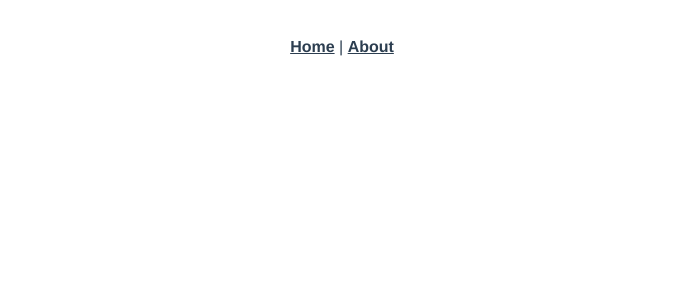
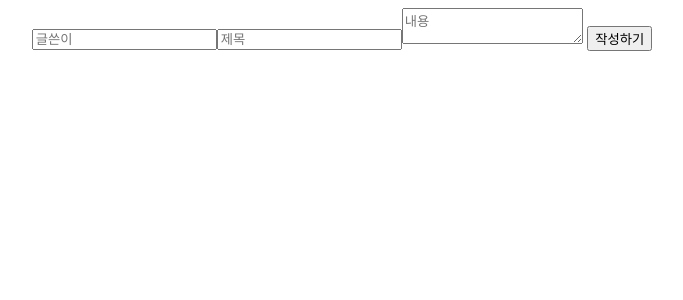
Before and after one commit to seyoungjoy/vue-board, a Vue app: page /create in a window 1280 px wide. Shown: the top 300 px of the page, without its empty margins (298-981 px from the left). Built offline with nearby package versions, Linux system fonts and the light colour scheme.

Commit message:
Read and Create

```diff
--- a/src/App.vue
+++ b/src/App.vue
@@ -1,13 +1,13 @@
 <template>
   <div id="app">
-    <nav>
-      <router-link to="/">Home</router-link> |
-      <router-link to="/about">About</router-link>
-    </nav>
     <router-view/>
   </div>
 </template>
-
+<script>
+export default {
+  name:'App',
+}
+</script>
 <style>
 #app {
   font-family: Avenir, Helvetica, Arial, sans-serif;
@@ -16,17 +16,4 @@
   text-align: center;
   color: #2c3e50;
 }
-
-nav {
-  padding: 30px;
-}
-
-nav a {
-  font-weight: bold;
-  color: #2c3e50;
-}
-
-nav a.router-link-exact-active {
-  color: #42b983;
-}
 </style>
--- /dev/null
+++ b/src/components/Create.vue
@@ -0,0 +1,34 @@
+<template>
+  <div>
+    <input v-model="writer" placeholder="글쓴이"/>
+    <input v-model="title" placeholder="제목"/>
+    <textarea v-model="content" placeholder="내용"/>
+    <button @click="write">작성하기</button>
+  </div>
+</template>
+<script>
+import data from '@/data'
+export default {
+  name:'Create',
+  data(){
+    return{
+      data: data,
+      writer:"",
+      title:"",
+      content:""
+    }
+  },
+  methods:{
+    write(){
+      this.data.push({
+        writer:this.writer,
+        title:this.title,
+        content:this.content
+      })
+      this.$router.push({
+        path:'/',
+      })
+    }
+  }
+}
+</script>
--- /dev/null
+++ b/src/components/Detail.vue
@@ -0,0 +1,10 @@
+<template>
+  <div>
+    Detail
+  </div>
+</template>
+<script>
+export default {
+  name:'Detail',
+}
+</script>
--- a/src/components/HelloWorld.vue
+++ /dev/null
@@ -1,59 +0,0 @@
-<template>
-  <div class="hello">
-    <h1>{{ msg }}</h1>
-    <p>
-      For a guide and recipes on how to configure / customize this project,<br>
-      check out the
-      <a href="https://cli.vuejs.org" target="_blank" rel="noopener">vue-cli documentation</a>.
-    </p>
-    <h3>Installed CLI Plugins</h3>
-    <ul>
-      <li><a href="https://github.com/vuejs/vue-cli/tree/dev/packages/%40vue/cli-plugin-babel" target="_blank" rel="noopener">babel</a></li>
-      <li><a href="https://github.com/vuejs/vue-cli/tree/dev/packages/%40vue/cli-plugin-router" target="_blank" rel="noopener">router</a></li>
-      <li><a href="https://github.com/vuejs/vue-cli/tree/dev/packages/%40vue/cli-plugin-vuex" target="_blank" rel="noopener">vuex</a></li>
-    </ul>
-    <h3>Essential Links</h3>
-    <ul>
-      <li><a href="https://vuejs.org" target="_blank" rel="noopener">Core Docs</a></li>
-      <li><a href="https://forum.vuejs.org" target="_blank" rel="noopener">Forum</a></li>
-      <li><a href="https://chat.vuejs.org" target="_blank" rel="noopener">Community Chat</a></li>
-      <li><a href="https://twitter.com/vuejs" target="_blank" rel="noopener">Twitter</a></li>
-      <li><a href="https://news.vuejs.org" target="_blank" rel="noopener">News</a></li>
-    </ul>
-    <h3>Ecosystem</h3>
-    <ul>
-      <li><a href="https://router.vuejs.org" target="_blank" rel="noopener">vue-router</a></li>
-      <li><a href="https://vuex.vuejs.org" target="_blank" rel="noopener">vuex</a></li>
-      <li><a href="https://github.com/vuejs/vue-devtools#vue-devtools" target="_blank" rel="noopener">vue-devtools</a></li>
-      <li><a href="https://vue-loader.vuejs.org" target="_blank" rel="noopener">vue-loader</a></li>
-      <li><a href="https://github.com/vuejs/awesome-vue" target="_blank" rel="noopener">awesome-vue</a></li>
-    </ul>
-  </div>
-</template>
-
-<script>
-export default {
-  name: 'HelloWorld',
-  props: {
-    msg: String
-  }
-}
-</script>
-
-<!-- Add "scoped" attribute to limit CSS to this component only -->
-<style scoped>
-h3 {
-  margin: 40px 0 0;
-}
-ul {
-  list-style-type: none;
-  padding: 0;
-}
-li {
-  display: inline-block;
-  margin: 0 10px;
-}
-a {
-  color: #42b983;
-}
-</style>
--- /dev/null
+++ b/src/components/Read.vue
@@ -0,0 +1,36 @@
+<template>
+  <div>
+    <table>
+      <tr>
+        <td>글쓴이</td>
+        <td>제목</td>
+        <td>내용</td>
+      </tr>
+      <tr v-for="(value, index) in data" :key="index">
+        <td>{{ value.writer }}</td>
+        <td>{{ value.title }}</td>
+        <td>{{ value.content }}</td>
+      </tr>
+    </table>
+    <button @click="write">글쓰기</button>
+  </div>
+</template>
+<script>
+import data from '@/data'
+export default {
+  name:'Read',
+  data(){
+    return{
+      data:data
+    }
+  },
+  methods:{
+    write(){
+      this.$router.push({
+        path:'create'
+      })
+    }
+  }
+
+}
+</script>
--- /dev/null
+++ b/src/data/index.js
@@ -0,0 +1,20 @@
+export default [
+    // DB를 만들지 않고 더미 데이터를 만들어 연습해볼 예정
+    // 게시판 완성 후 DB도 만들어보자
+    {
+        writer : '아이린',
+        title: '레드벨벳',
+        content:'1'
+    },
+    {
+        writer : '슬기',
+        title: '레드벨벳',
+        content:'2'
+    },
+    {
+        writer : '웬디',
+        title: '레드벨벳',
+        content:'3'
+    },
+
+]
--- a/src/router/index.js
+++ b/src/router/index.js
@@ -1,23 +1,28 @@
 import Vue from 'vue'
 import VueRouter from 'vue-router'
-import HomeView from '../views/HomeView.vue'
+import Read from '@/components/Read'
+import Create from '@/components/Create'
+import Detail from '@/components/Detail'
 
 Vue.use(VueRouter)
 
 const routes = [
   {
     path: '/',
-    name: 'home',
-    component: HomeView
+    name: 'Read',
+    component: Read
+  },
+
+  {
+    path: '/create',
+    name: 'Create',
+    component: Create
   },
   {
-    path: '/about',
-    name: 'about',
-    // route level code-splitting
-    // this generates a separate chunk (about.[hash].js) for this route
-    // which is lazy-loaded when the route is visited.
-    component: () => import(/* webpackChunkName: "about" */ '../views/AboutView.vue')
-  }
+    path: '/detail/:contentId',
+    name: 'Detail',
+    component: Detail
+  },
 ]
 
 const router = new VueRouter({
```
Also changed, not shown: src/assets/logo.png (deleted).
